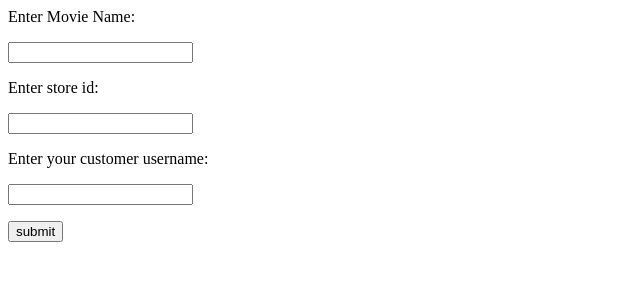
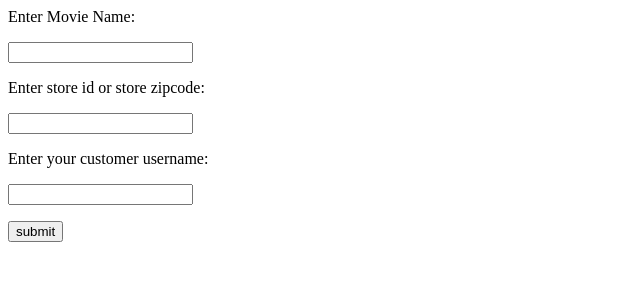
Before and after one commit to srayan00/Mockbusters, a Flask app: page /rent in a window 1280 px wide. Shown: the top 300 px of the page, without its empty margins (0-640 px from the left). Run offline with Flask 2, Linux system fonts and the light colour scheme.

Commit message:
updated frontend to ask for storeid OR ZIPCODE

```diff
--- a/templates/rent.html
+++ b/templates/rent.html
@@ -3,7 +3,7 @@
       <form action = "http://127.0.0.1:5000/rent" method = "POST">
          <p>Enter Movie Name:</p>
          <p><input type = "text" name = "mn" /></p>
-         <p>Enter store id:</p>
+         <p>Enter store id or store zipcode:</p>
          <p><input type = "text" name = "sid" /></p>
          <p>Enter your customer username:</p>
          <p><input type = "text" name = "un" /></p>
```
